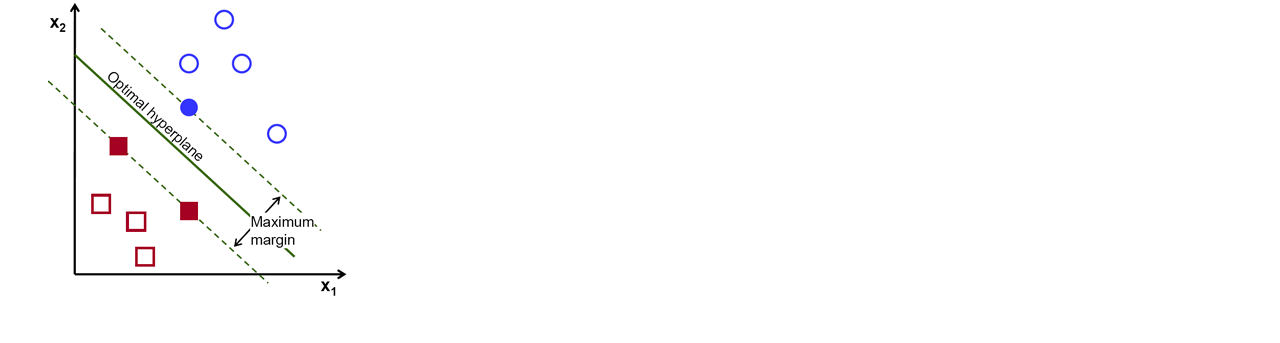
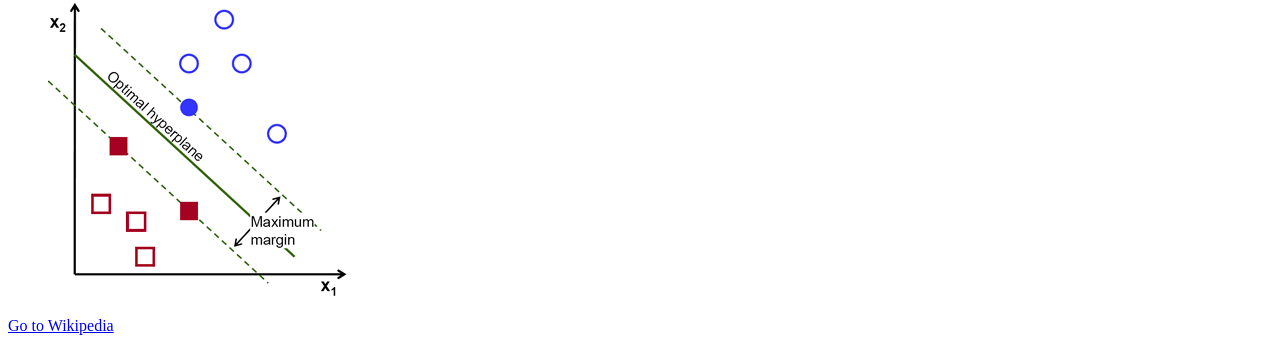
Before and after one commit to DanieleBool/progetto-scientifico, a plain HTML site: page index.html in a window 1280 px wide. Shown: the part 823-1166 px from the top of the page. Before the commit the page ends 1140 px from the top, so only its background shows below. Drawn offline with Linux system fonts and the light colour scheme.

Commit message:
inserimento link Wikipedia

```diff
--- a/index.html
+++ b/index.html
@@ -38,13 +38,13 @@
                 <img src="img\optimal-hyperplane.png" alt="Immagine cartella">
                 </li>
             </ol>
-
+            <!-- fine  lista ordinata -->
         </section>
     </main>
     <!-- fine main -->
     <!-- inizio footer -->
     <footer>
-
+        <a href="https://it.wikipedia.org/wiki/Macchine_a_vettori_di_supporto" target="_blank">Go to Wikipedia</a>
     </footer>
     <!-- fine footer -->
 
```
